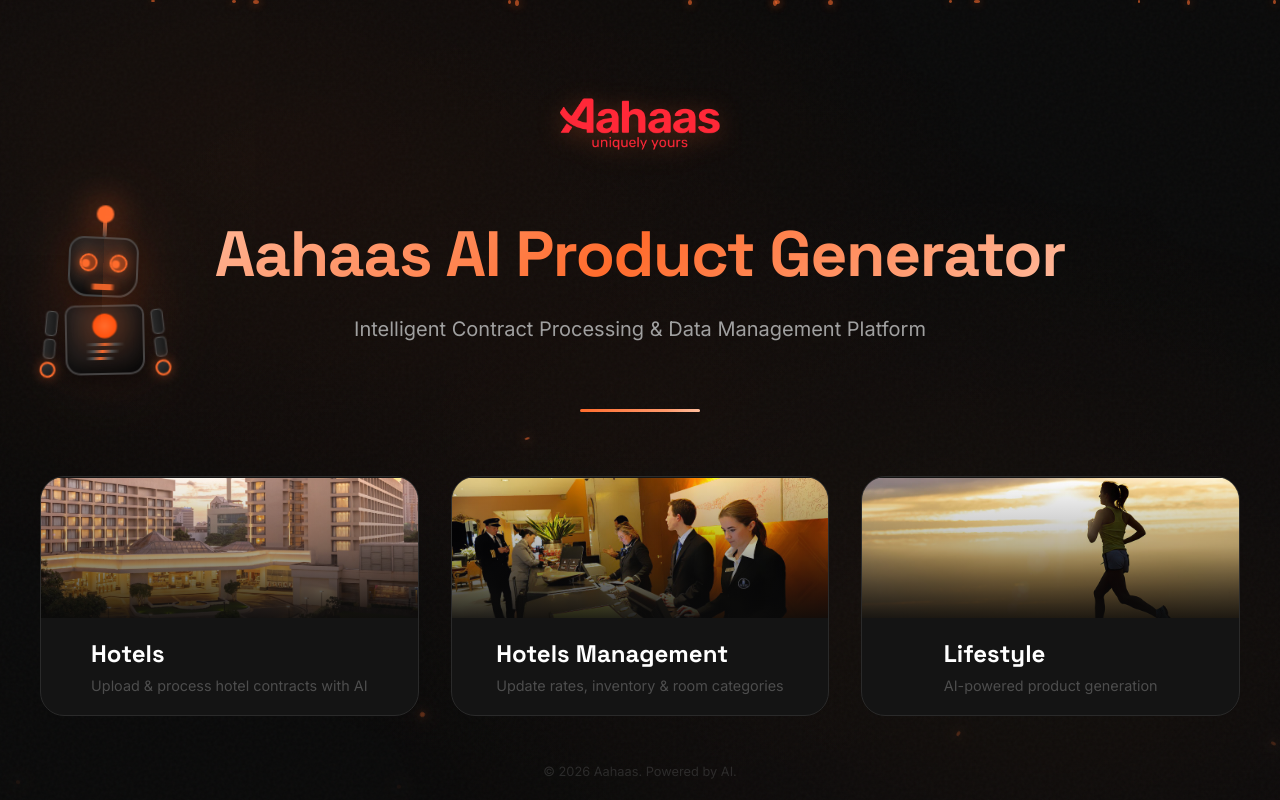
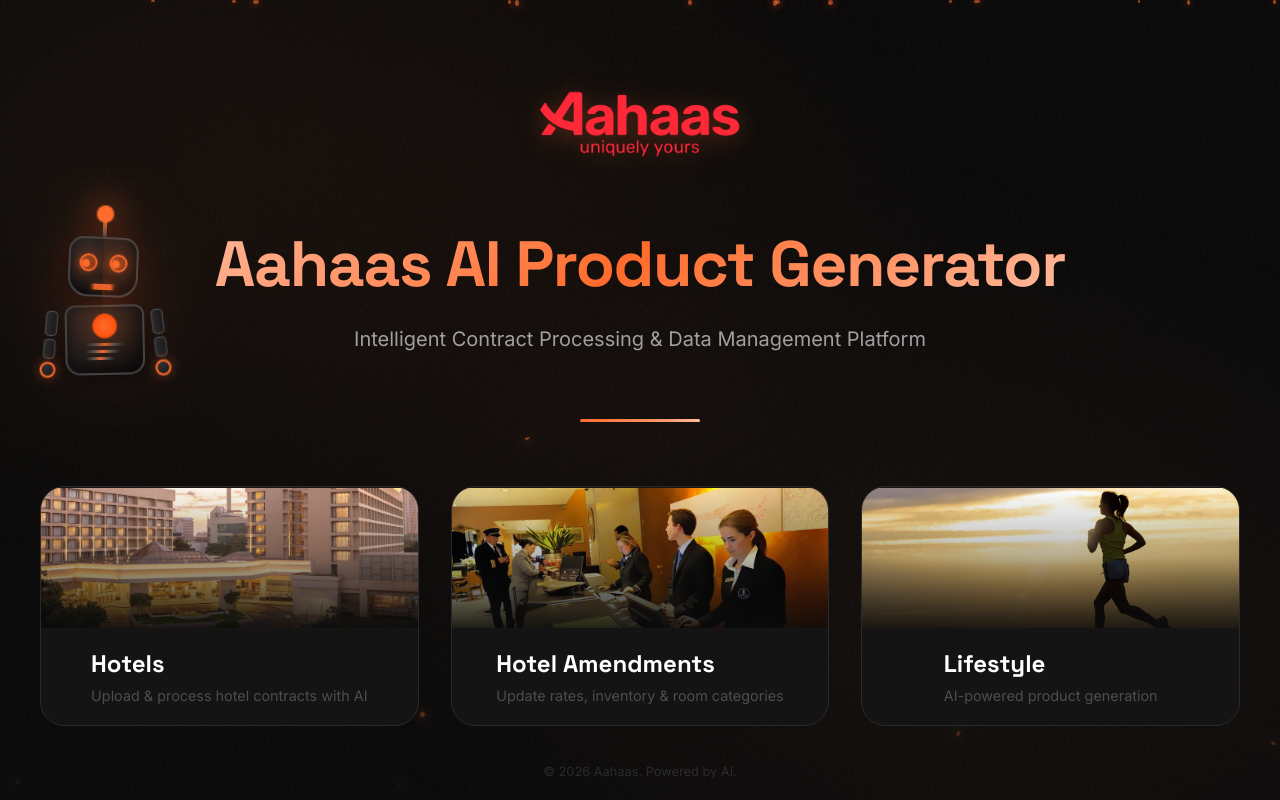
Before and after one commit to NimanthaAahaas/AIHotels, a React (Create React App) app in the folder frontend/: page / in a window 1280 px wide. Built offline with nearby package versions, Linux system fonts and the light colour scheme.

Commit message:
did some changes in the homepage frontend

```diff
--- a/frontend/src/index.css
+++ b/frontend/src/index.css
@@ -505,7 +505,7 @@
 }
 
 .logo-container img {
-  height: 80px;
+  height: 100px;
   width: auto;
   filter: drop-shadow(0 4px 12px rgba(255, 107, 44, 0.3));
   transition: var(--transition-normal);
--- a/frontend/src/pages/MainPage.js
+++ b/frontend/src/pages/MainPage.js
@@ -184,7 +184,7 @@
             }}></div>
           </div>
           <div style={{ padding: '1.25rem', textAlign: 'left' }}>
-            <span className="button-text" style={{ fontSize: '1.5rem', fontWeight: 700 }}>Hotels Management</span>
+            <span className="button-text" style={{ fontSize: '1.5rem', fontWeight: 700 }}>Hotel Amendments</span>
             <span className="button-description" style={{
               display: 'block',
               marginTop: '0.5rem',
```
